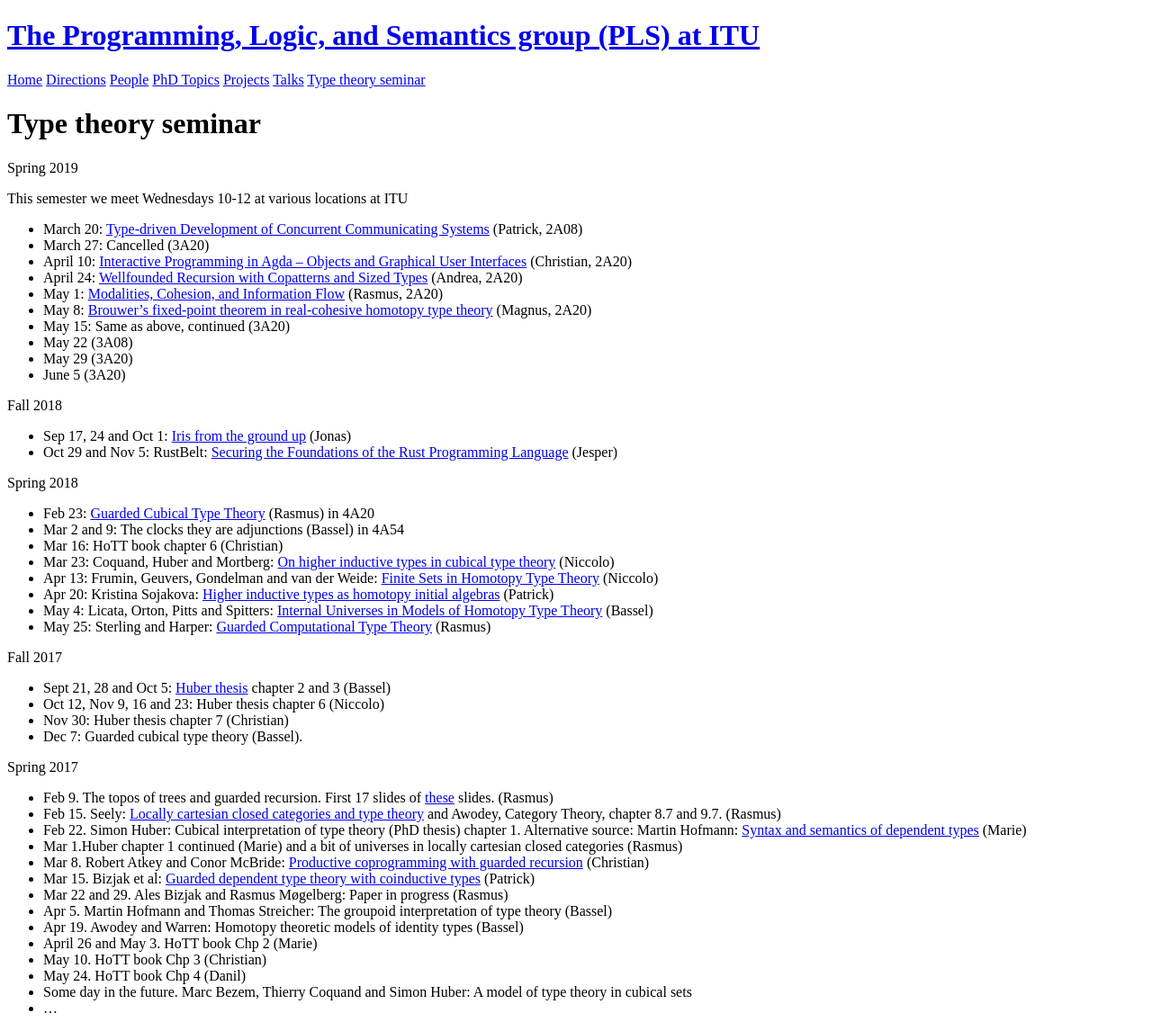
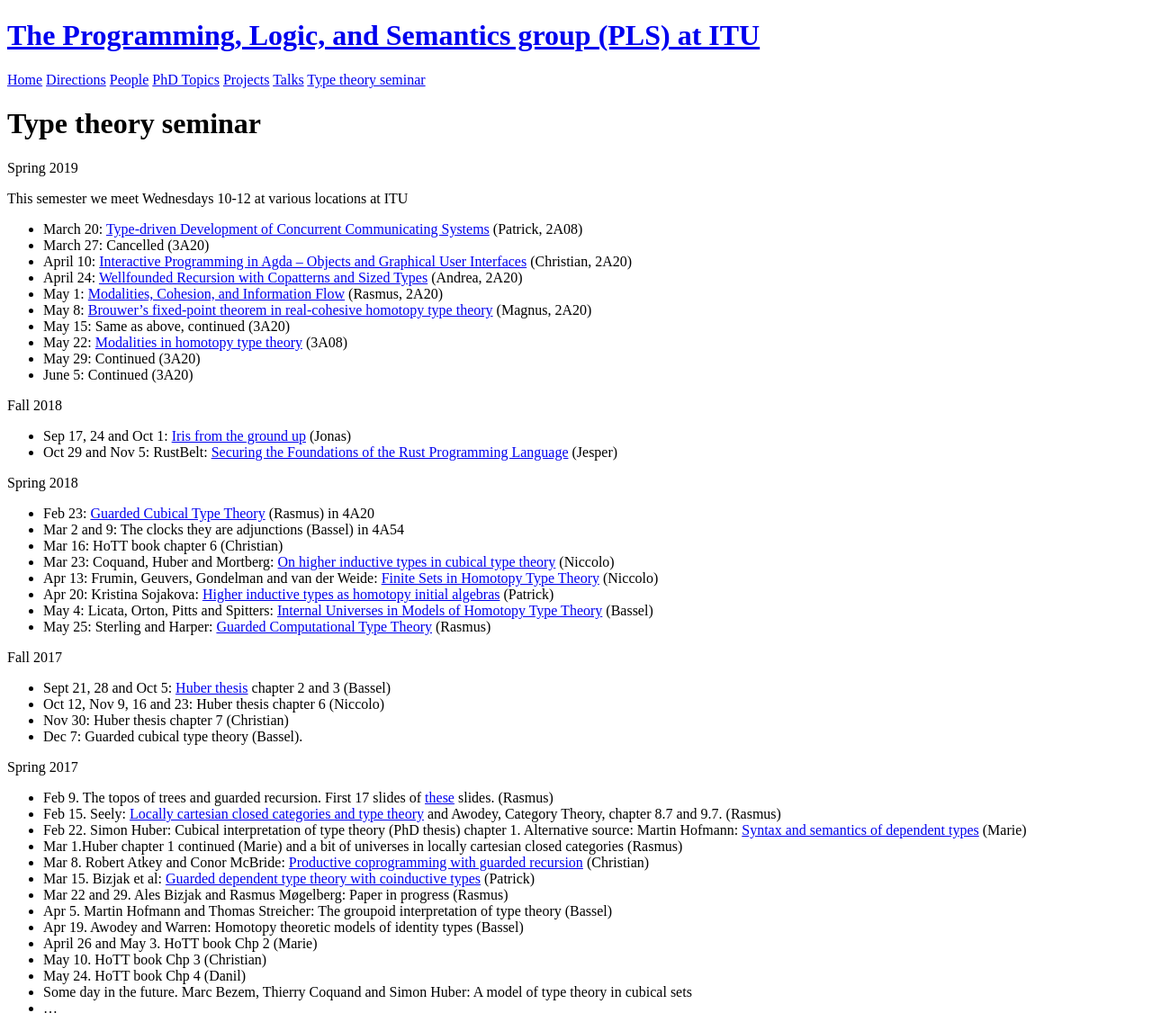
Before and after one commit to rmogelberg/pls.itu.dk, a Jekyll site: the page built from Type_theory_seminar.md, in a window 1280 px wide. Shown: the whole page at 90% size. Built offline with Jekyll 4.4.1, drawn with Linux system fonts in a browser that asks for light colours.

Commit message:
Various updates

```diff
--- a/Type_theory_seminar.md
+++ b/Type_theory_seminar.md
@@ -14,9 +14,9 @@ This semester we meet Wednesdays 10-12 at various locations at ITU
 - May 1: [Modalities, Cohesion, and Information Flow](https://arxiv.org/abs/1809.07897) (Rasmus, 2A20)
 - May 8: [Brouwer's fixed-point theorem in real-cohesive homotopy type theory](https://arxiv.org/abs/1509.07584) (Magnus, 2A20)
 - May 15: Same as above, continued (3A20)
-- May 22 (3A08)
-- May 29 (3A20)
-- June 5 (3A20)
+- May 22: [Modalities in homotopy type theory](https://arxiv.org/abs/1706.07526) (3A08)
+- May 29: Continued (3A20)
+- June 5: Continued (3A20)
 
 Fall 2018
 
```
